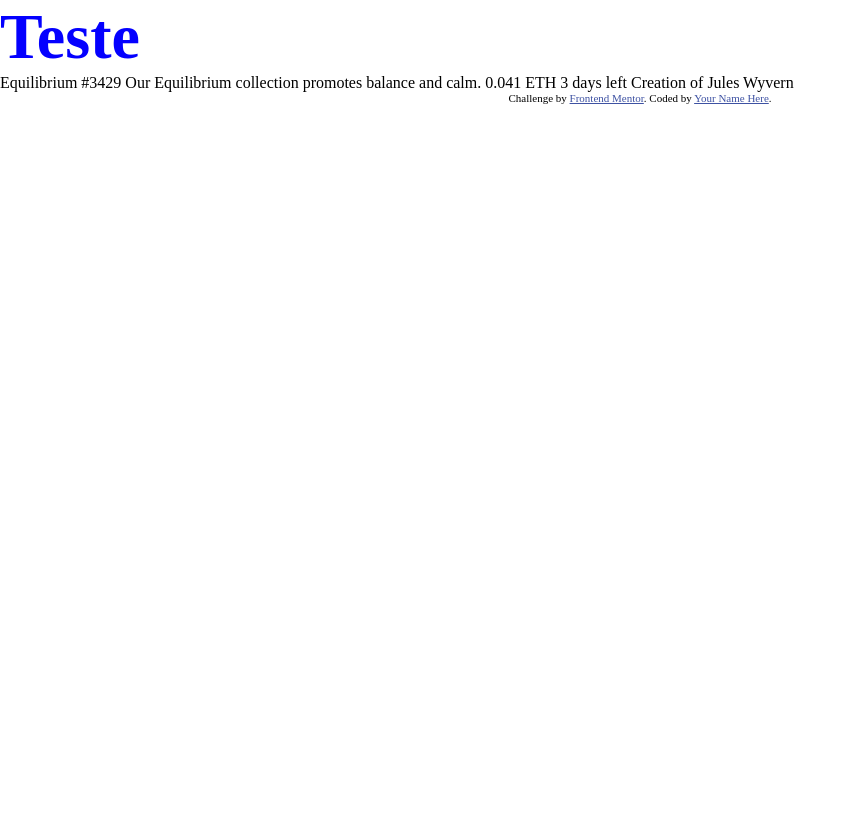
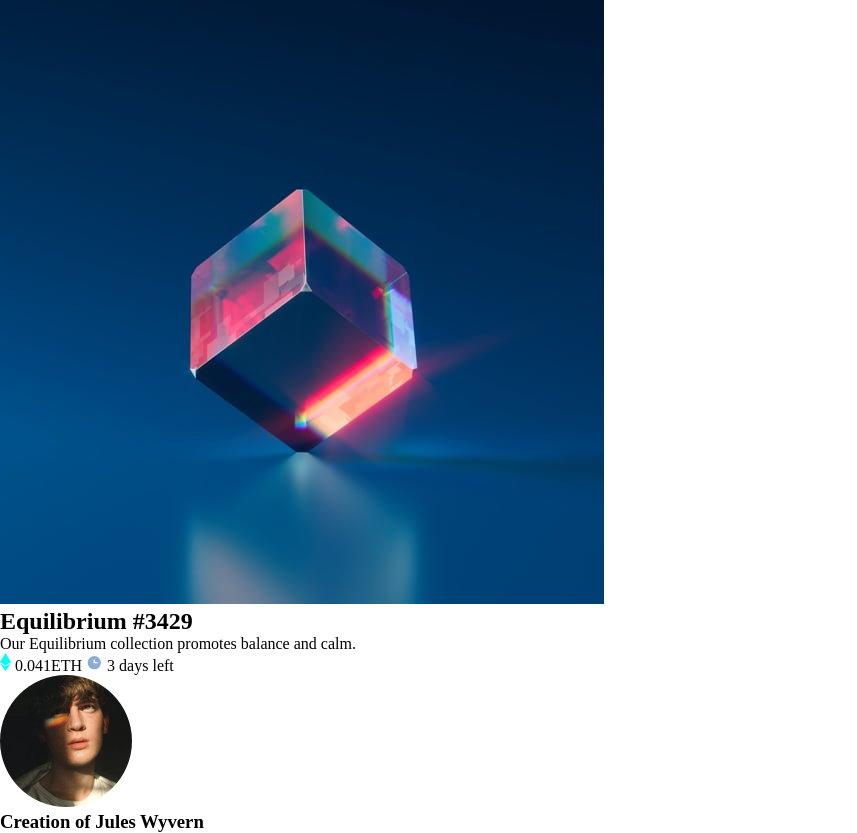
Before and after one commit to linusmanuel/preview-card-component-, a website: page index.html in a window 1280 px wide. Shown: the whole page, without its empty margins (0-857 px from the left). Before the commit the page ends 800 px from the top, so only its background shows below. Drawn offline with Linux system fonts and the light colour scheme.

Commit message:
feat: Create html markup

```diff
--- a/index.html
+++ b/index.html
@@ -16,26 +16,40 @@
 		<title>Frontend Mentor | NFT preview card component</title>
 
 		<!-- Feel free to remove these styles or customise in your own stylesheet 👍 -->
-		<style>
-			.attribution {
-				font-size: 11px;
-				text-align: center;
-			}
-			.attribution a {
-				color: hsl(228, 45%, 44%);
-			}
-		</style>
 	</head>
 	<body>
-		<h1>Teste</h1>
-		Equilibrium #3429 Our Equilibrium collection promotes balance and calm.
-		0.041 ETH 3 days left Creation of Jules Wyvern
-
-		<div class="attribution">
-			Challenge by
-			<a href="https://www.frontendmentor.io?ref=challenge" target="_blank"
-				>Frontend Mentor</a
-			>. Coded by <a href="#">Your Name Here</a>.
+		<div class="c-card c-card--preview">
+			<head class="c-card__head">
+				<picture class="c-card__cover c-picture">
+					<img src="/images/image-equilibrium.jpg" />
+				</picture>
+				<h2 class="c-card__title c-title-2">Equilibrium #3429</h2>
+			</head>
+			<div class="c-card__inner">
+				<p class="c-card__text c-text">
+					Our Equilibrium collection promotes balance and calm.
+				</p>
+				<div class="c-card__detail">
+					<span class="c-card__price">
+						<img src="/images/icon-ethereum.svg" />
+						0.041ETH
+					</span>
+					<span class="c-card__duraction">
+						<img src="/images/icon-clock.svg" />
+						3 days left
+					</span>
+				</div>
+			</div>
+			<footer class="c-card__footer">
+				<div class="c-card__footer-copyright">
+					<picture class="c-card__footer-picture c-picture">
+						<img src="/images/image-avatar.png" />
+					</picture>
+					<h3 class="c-card__footer-title c-title-3">
+						<span>Creation of</span> Jules Wyvern
+					</h3>
+				</div>
+			</footer>
 		</div>
 	</body>
 </html>
--- a/src/_card.scss
+++ /dev/null
@@ -1,4 +0,0 @@
-h1 {
-  font-size: 64px;
-  color: rgb(4, 0, 255);
-}
```
Also changed, not shown: style/style.css, 1 other file.
